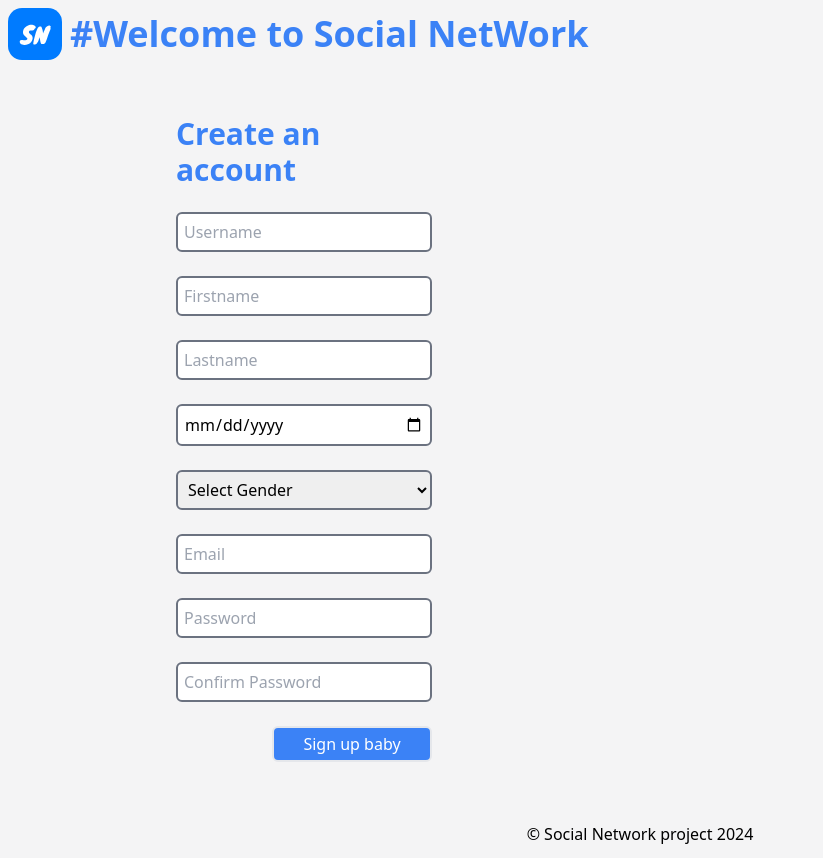
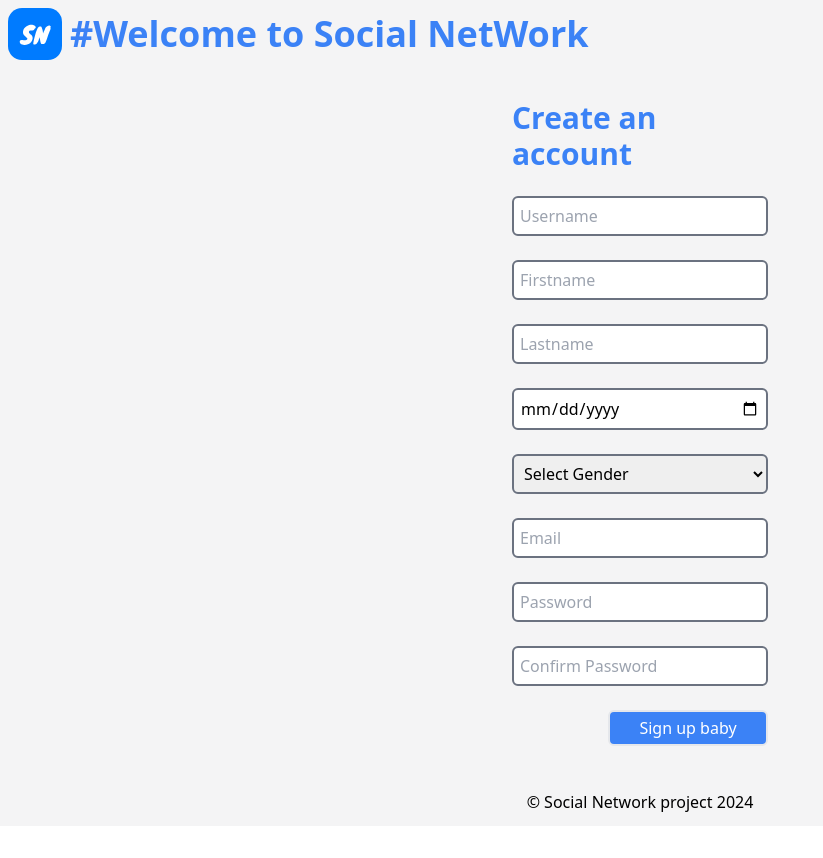
Before and after one commit to louisoliv/socialnetwork-frontend, a SvelteKit app: page /register in a window 1280 px wide. Shown: the whole page, without its empty margins (0-823 px from the left). After the commit the page ends 826 px from the top, so only its background shows below. Built offline with nearby package versions, Linux system fonts and the light colour scheme.

Commit message:
Cookies en place, changement layout header et commentaires

```diff
--- a/src/routes/+layout.svelte
+++ b/src/routes/+layout.svelte
@@ -6,8 +6,6 @@
 
 
 <div class="app">
-
-	<Header />
 
 	<main>
 		<slot />
@@ -30,10 +28,10 @@
 		flex: 1;
 		display: flex;
 		flex-direction: column;
-		padding: 1rem;
-		width: 100%;
-		max-width: 64rem;
-		margin: 0 auto;
+		/* padding: 1rem; */
+		/* width: 100%;
+		max-width: 64rem; */
+		/* margin: 0 auto; */
 		box-sizing: border-box;
 	}
 
--- a/src/routes/+page.svelte
+++ b/src/routes/+page.svelte
@@ -1,6 +1,9 @@
 <script>
    import { goto } from '$app/navigation'; // Import the SvelteKit navigation function
+   import Header from './Header.svelte';
 
+
+    // Creating variables to get the data from the user
    let valueMail;
    let valuePassword
    let disabled = true
@@ -13,11 +16,6 @@
         Password: valuePassword
         }
 
-
-        //  for (let [key, value] of formDataLogin.entries()) {
-        //     console.log(`${key}: ${value}`);
-        // }
-
        try {
            const response = await fetch('http://localhost:8080/login', {
                method: 'POST',
@@ -28,6 +26,7 @@
                const result = await response.json();
                 if (result.hasOwnProperty("Success")) {
                 console.log('File and data uploaded successfully:', result);
+                //Setting the cookie if the user is already registered
                 document.cookie = `sessionId=${result.sessionId}; path=/`;
                 valueMail = "";
                 valuePassword = "";
@@ -50,7 +49,12 @@
 <svelte:head>
 	<title>Home</title>
 	<meta name="description" content="Svelte demo app" />
+
+
 </svelte:head>
+
+	<Header />
+
 
 <section>
     <form class="flex flex-col p-5 w-auto md:w-auto sm:w-auto lg-[25vw]" on:submit={handleLogin}>
--- a/src/routes/register/+page.svelte
+++ b/src/routes/register/+page.svelte
@@ -1,6 +1,9 @@
 <script>
     import { goto } from '$app/navigation'; // Import the SvelteKit navigation function
+    import Header from '../Header.svelte';
 
+
+    // Creating variables to store data
     let Password = '';
     let ConfirmPassword = '';
     let Username = '';
@@ -10,14 +13,22 @@
     let Mail = '';
     let SelectGender = '';
 
+    /**
+     * Function to send data to the back end server in go
+     *
+     * Fetch the data and wait the response after the check in go
+     * @param event
+     */
     async function handleSubmit(event) {
         event.preventDefault(); // Prevent the default form submission
 
+        // Check if both password and ConfirmPassword are the same
         if (Password !== ConfirmPassword) {
             console.error('Passwords do not match');
             return;
         }
 
+        // Const to store the data from the user
         const formData = {
             Username: Username,
             FirstName: Firstname,
@@ -43,7 +54,9 @@
                 const result = await response.json();
                 console.log('Registration successful:', result);
                 if (result.hasOwnProperty("Success")) {
+                // Print in the console the data if the registration has been a success
                 console.log('File and data uploaded successfully:', result);
+                //Reset of the variables
                  Password = '';
                  ConfirmPassword = '';
                  Username = '';
@@ -63,7 +76,10 @@
         }
     }
  </script>
+    <!--Call Header component  -->
+	<Header />
 
+ <div class="flex justify-center">
  <form class="flex flex-col p-5 w-auto md:w-auto sm:w-auto lg:w-[25vw]" on:submit={handleSubmit}>
      <div class="flex m-3 text-blue-500 text-3xl font-bold text-left">Create an account</div>
 
@@ -132,3 +148,4 @@
          Sign up baby
      </button>
  </form>
+ </div>
```
Also changed, not shown: src/routes/Header.svelte (+1 -1 lines).
